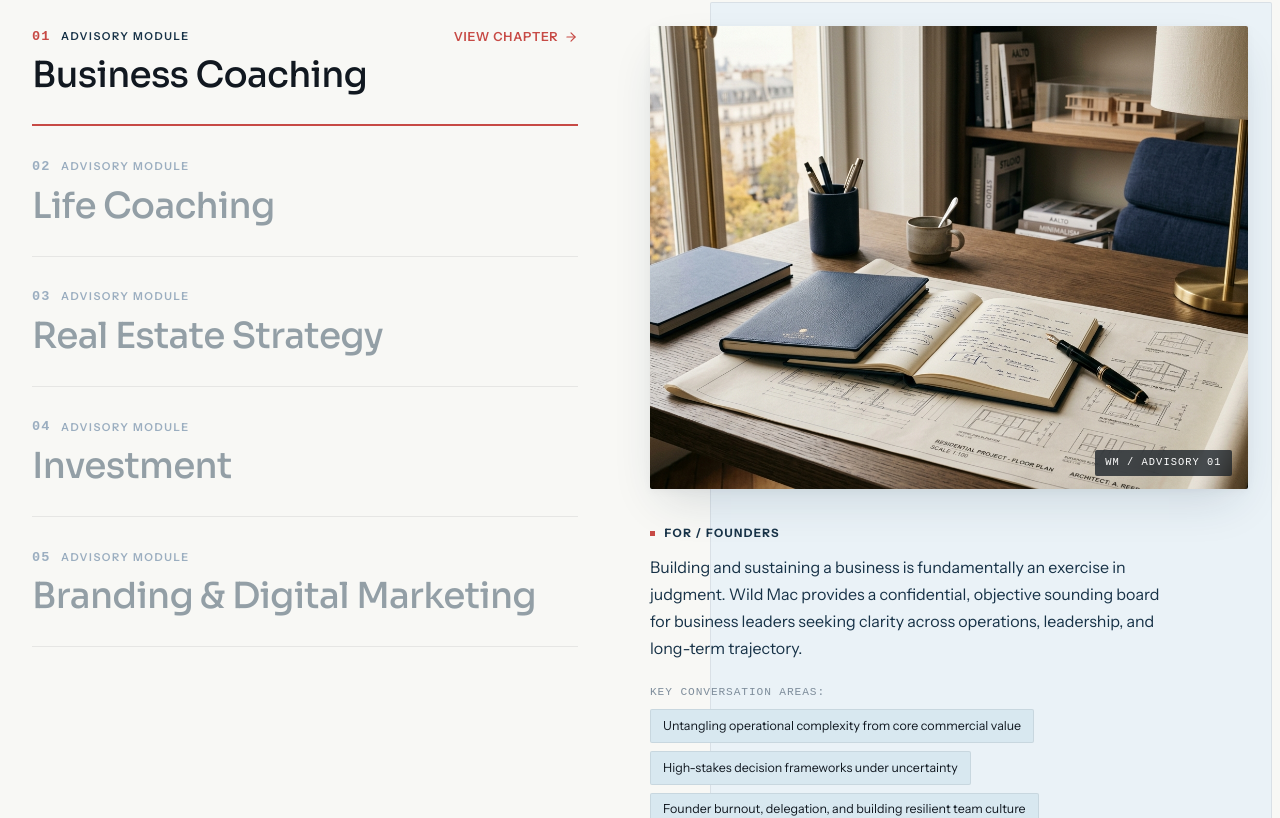
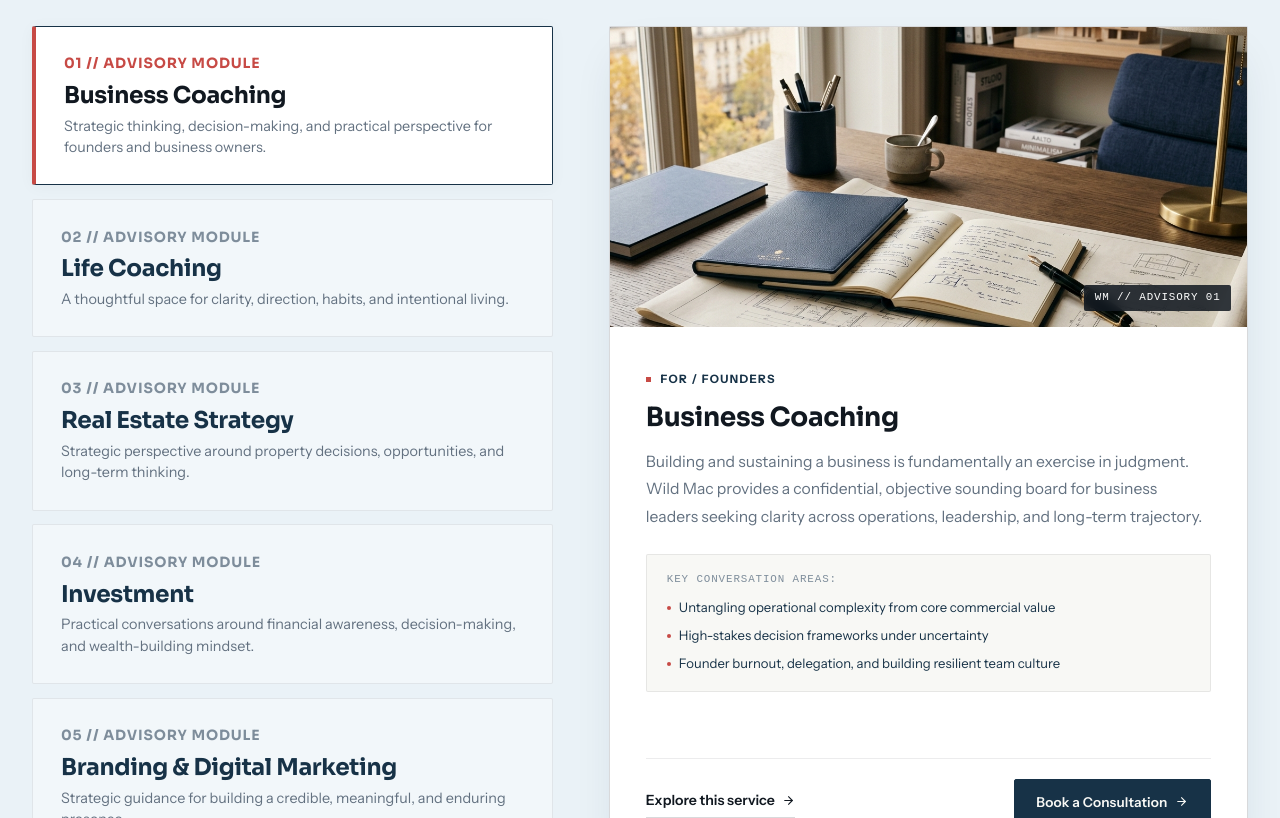
Before and after one commit to clevercroworg/wild-mac, a Next.js app: page / in a window 1280 px wide. Shown: the part 2262-3080 px from the top of the page. Built offline with nearby package versions, Linux system fonts and the light colour scheme.

Commit message:
fix: redesign ServicesContinuum into unified seamless editorial card with balanced padding and enhanced mobile accordion

```diff
--- a/components/ServicesContinuum.jsx
+++ b/components/ServicesContinuum.jsx
@@ -2,8 +2,7 @@
 
 import React, { useState } from 'react';
 import Link from 'next/link';
-import Image from 'next/image';
-import { ArrowRight, ArrowUpRight, ChevronDown, ChevronUp } from 'lucide-react';
+import { ArrowRight, ChevronDown, ChevronUp, CheckCircle2 } from 'lucide-react';
 import { servicesData } from '@/data/services';
 
 export default function ServicesContinuum() {
@@ -14,7 +13,7 @@ export default function ServicesContinuum() {
     <section
       className="section-py-lg services-editorial-section"
       style={{
-        backgroundColor: 'var(--bg-paper-white)',
+        backgroundColor: 'var(--bg-ice-blue)',
         borderBottom: '1px solid var(--border-subtle)',
         position: 'relative',
         overflow: 'hidden',
@@ -61,15 +60,22 @@ export default function ServicesContinuum() {
           <div
             style={{
               display: 'grid',
-              gridTemplateColumns: 'minmax(0, 1.05fr) minmax(0, 1.15fr)',
-              gap: '4.5rem',
-              alignItems: 'flex-start',
+              gridTemplateColumns: 'minmax(0, 1.1fr) minmax(0, 1.35fr)',
+              gap: '3.5rem',
+              alignItems: 'stretch',
             }}
           >
             {/* -------------------------------------------------------------
-                LEFT ZONE: LARGE EDITORIAL SERVICE INDEX (52%)
+                LEFT ZONE: EDITORIAL SERVICE INDEX (5 CHAPTERS)
                 ------------------------------------------------------------- */}
-            <div className="service-index-stack" style={{ display: 'flex', flexDirection: 'column' }}>
+            <div
+              className="service-index-stack"
+              style={{
+                display: 'flex',
+                flexDirection: 'column',
+                justifyContent: 'space-between',
+              }}
+            >
               {servicesData.map((service, index) => {
                 const isActive = service.id === activeId;
                 return (
@@ -77,135 +83,92 @@ export default function ServicesContinuum() {
                     key={service.id}
                     onMouseEnter={() => setActiveId(service.id)}
                     onClick={() => setActiveId(service.id)}
-                    data-cursor="DISCOVER"
                     className={`service-index-row ${isActive ? 'active' : ''}`}
                     style={{
-                      paddingTop: index === 0 ? '0' : '1.85rem',
-                      paddingBottom: '1.85rem',
-                      borderBottom: '1px solid var(--border-subtle)',
+                      padding: '1.6rem 1.75rem',
+                      backgroundColor: isActive ? 'var(--bg-pure-white)' : 'rgba(255, 255, 255, 0.4)',
+                      border: '1px solid',
+                      borderColor: isActive ? 'var(--text-deep-blue)' : 'var(--border-subtle)',
+                      borderLeft: isActive ? '4px solid var(--accent-red)' : '1px solid var(--border-subtle)',
+                      borderRadius: '2px',
                       cursor: 'pointer',
                       position: 'relative',
+                      marginBottom: index < servicesData.length - 1 ? '0.85rem' : '0',
+                      boxShadow: isActive ? 'var(--shadow-subtle)' : 'none',
                       transition: 'all var(--transition-fast)',
                     }}
                   >
-                    {/* Top Micro Label */}
-                    <div style={{ display: 'flex', alignItems: 'center', justifyContent: 'space-between', marginBottom: '0.4rem' }}>
-                      <div style={{ display: 'flex', alignItems: 'center', gap: '0.65rem' }}>
+                    <div style={{ display: 'flex', alignItems: 'center', justifyContent: 'space-between', marginBottom: '0.35rem' }}>
                       <span
                         style={{
-                            fontFamily: 'var(--font-mono)',
-                            fontSize: '0.85rem',
+                          fontFamily: 'var(--font-display)',
+                          fontSize: '0.88rem',
                           fontWeight: 700,
-                            letterSpacing: '0.08em',
-                            color: isActive ? 'var(--accent-red)' : 'var(--text-whisper)',
-                            transition: 'color var(--transition-fast)',
+                          letterSpacing: '0.06em',
+                          color: isActive ? 'var(--accent-red)' : 'var(--text-light)',
                         }}
                       >
-                          {service.number}
+                        {service.number} // ADVISORY MODULE
                       </span>
-                        <span
-                          style={{
-                            fontFamily: 'var(--font-sans)',
-                            fontSize: '0.68rem',
-                            fontWeight: 600,
-                            letterSpacing: '0.14em',
-                            textTransform: 'uppercase',
-                            color: isActive ? 'var(--text-deep-blue)' : 'var(--text-whisper)',
-                            transition: 'color var(--transition-fast)',
-                          }}
-                        >
-                          ADVISORY MODULE
+
+                      <span style={{ fontSize: '0.75rem', fontFamily: 'var(--font-mono)', color: isActive ? 'var(--text-deep-blue)' : 'var(--text-light)' }}>
+                        {service.tag}
                       </span>
                     </div>
 
-                      {/* Active Indicator Arrow */}
-                      <div
-                        style={{
-                          opacity: isActive ? 1 : 0,
-                          transform: isActive ? 'translateX(0)' : 'translateX(-8px)',
-                          transition: 'all var(--transition-fast)',
-                          display: 'flex',
-                          alignItems: 'center',
-                          gap: '0.35rem',
-                          color: 'var(--accent-red)',
-                          fontSize: '0.78rem',
-                          fontFamily: 'var(--font-sans)',
-                          fontWeight: 600,
-                          letterSpacing: '0.06em',
-                        }}
-                      >
-                        <span>VIEW CHAPTER</span>
-                        <ArrowRight size={14} />
-                      </div>
-                    </div>
-
-                    {/* Large Display Serif Title */}
                     <h3
                       className="service-title"
                       style={{
                         fontFamily: 'var(--font-display)',
-                        fontWeight: 500,
-                        fontSize: 'clamp(1.75rem, 2.8vw, 2.5rem)',
-                        lineHeight: 1.15,
-                        color: isActive ? 'var(--text-ink)' : 'rgba(24, 51, 72, 0.45)',
-                        letterSpacing: '-0.02em',
-                        margin: 0,
-                        transition: 'color var(--transition-fast)',
+                        fontSize: '1.45rem',
+                        fontWeight: 650,
+                        lineHeight: 1.25,
+                        color: isActive ? 'var(--text-ink)' : 'var(--text-deep-blue)',
+                        marginBottom: '0.35rem',
                       }}
                     >
                       {service.title}
                     </h3>
 
-                    {/* Active Accent Underline Marker */}
-                    <div
+                    <p
                       style={{
-                        position: 'absolute',
-                        bottom: '-1px',
-                        left: 0,
-                        width: isActive ? '100%' : '0',
-                        height: '2px',
-                        backgroundColor: 'var(--accent-red)',
-                        transition: 'width var(--transition-smooth)',
+                        fontSize: '0.9rem',
+                        color: 'var(--text-muted)',
+                        lineHeight: 1.5,
+                        margin: 0,
                       }}
-                    />
+                    >
+                      {service.subtitle}
+                    </p>
                   </div>
                 );
               })}
             </div>
 
             {/* -------------------------------------------------------------
-                RIGHT ZONE: LARGE EDITORIAL IMAGE PANEL + ANNOTATION (48%)
+                RIGHT ZONE: UNIFIED EDITORIAL SHOWCASE CARD (IMAGE + DETAILS)
                 ------------------------------------------------------------- */}
-            <div className="service-image-zone" style={{ position: 'relative' }}>
-              {/* Subtle Pale-Blue Environmental Backplate Plate */}
             <div
-                className="service-image-backplate"
+              className="service-image-zone"
               style={{
-                  position: 'absolute',
-                  top: '-1.5rem',
-                  right: '-1.5rem',
-                  width: '94%',
-                  height: '106%',
-                  backgroundColor: 'var(--bg-ice-blue)',
+                backgroundColor: 'var(--bg-pure-white)',
+                border: '1px solid var(--border-medium)',
                 borderRadius: '2px',
-                  border: '1px solid var(--border-subtle)',
-                  zIndex: 0,
-                  pointerEvents: 'none',
+                overflow: 'hidden',
+                boxShadow: '0 20px 45px -15px rgba(23, 50, 71, 0.14)',
+                display: 'flex',
+                flexDirection: 'column',
+                justifyContent: 'space-between',
               }}
-              />
-
-              {/* Main Image Viewport with Smooth Crossfade */}
+            >
+              {/* Top: Full-Width Photographic Stage with Crossfade */}
               <div
-                className="service-photo-container"
                 style={{
                   position: 'relative',
-                  zIndex: 1,
                   width: '100%',
-                  aspectRatio: '4 / 3.1',
+                  height: '300px',
+                  backgroundColor: 'var(--text-deep-blue)',
                   overflow: 'hidden',
-                  borderRadius: '2px',
-                  boxShadow: '0 20px 45px -12px rgba(24, 51, 72, 0.16), 0 2px 8px rgba(18, 26, 34, 0.04)',
-                  backgroundColor: 'var(--bg-paper-white)',
                 }}
               >
                 {servicesData.map((service) => {
@@ -220,8 +183,8 @@ export default function ServicesContinuum() {
                         width: '100%',
                         height: '100%',
                         opacity: isVisible ? 1 : 0,
-                        transform: isVisible ? 'scale(1) translateY(0)' : 'scale(1.03) translateY(6px)',
-                        transition: 'opacity 500ms cubic-bezier(0.16, 1, 0.3, 1), transform 600ms cubic-bezier(0.16, 1, 0.3, 1)',
+                        transform: isVisible ? 'scale(1)' : 'scale(1.04)',
+                        transition: 'opacity 450ms cubic-bezier(0.16, 1, 0.3, 1), transform 550ms cubic-bezier(0.16, 1, 0.3, 1)',
                         pointerEvents: isVisible ? 'auto' : 'none',
                       }}
                     >
@@ -238,37 +201,40 @@ export default function ServicesContinuum() {
                   );
                 })}
 
-                {/* Subtle Image Corner Watermark */}
+                {/* Subtle Image Tag */}
                 <div
                   style={{
                     position: 'absolute',
-                    bottom: '0.85rem',
+                    bottom: '1rem',
                     right: '1rem',
-                    backgroundColor: 'rgba(18, 26, 34, 0.75)',
-                    backdropFilter: 'blur(4px)',
-                    color: '#fff',
+                    backgroundColor: 'rgba(17, 24, 32, 0.85)',
+                    backdropFilter: 'blur(6px)',
+                    color: '#FFFFFF',
                     padding: '0.25rem 0.65rem',
                     borderRadius: '2px',
-                    fontSize: '0.65rem',
+                    fontSize: '0.68rem',
                     fontFamily: 'var(--font-mono)',
-                    letterSpacing: '0.1em',
+                    letterSpacing: '0.08em',
                     zIndex: 2,
                   }}
                 >
-                  WM / ADVISORY {activeService.number}
+                  WM // ADVISORY {activeService.number}
                 </div>
               </div>
 
-              {/* Editorial Annotation Beneath Image (No big blue box) */}
+              {/* Bottom: Clean Structured Details & Actions */}
               <div
                 style={{
-                  position: 'relative',
-                  zIndex: 1,
-                  paddingTop: '1.75rem',
+                  padding: '2.25rem 2.25rem 2rem 2.25rem',
+                  display: 'flex',
+                  flexDirection: 'column',
+                  justifyContent: 'space-between',
+                  flex: 1,
                 }}
               >
+                <div>
                   {/* For Label */}
-                <div style={{ marginBottom: '0.65rem' }}>
+                  <div style={{ marginBottom: '0.75rem' }}>
                     <span
                       className="editorial-stamp"
                       style={{
@@ -280,57 +246,72 @@ export default function ServicesContinuum() {
                     </span>
                   </div>
 
+                  {/* Title */}
+                  <h3
+                    style={{
+                      fontFamily: 'var(--font-display)',
+                      fontSize: '1.65rem',
+                      fontWeight: 700,
+                      color: 'var(--text-ink)',
+                      marginBottom: '0.85rem',
+                      lineHeight: 1.25,
+                    }}
+                  >
+                    {activeService.title}
+                  </h3>
+
                   {/* Strategic Paragraph */}
                   <p
                     style={{
-                    fontSize: '1rem',
-                    color: 'var(--text-deep-blue)',
-                    lineHeight: 1.7,
-                    marginBottom: '1.25rem',
-                    maxWidth: '520px',
+                      fontSize: '0.98rem',
+                      color: 'var(--text-muted)',
+                      lineHeight: 1.75,
+                      marginBottom: '1.5rem',
                     }}
                   >
                     {activeService.overview}
                   </p>
 
-                {/* Typical Conversation Themes (Subtle Tags) */}
-                <div style={{ marginBottom: '1.75rem' }}>
-                  <span style={{ display: 'block', fontSize: '0.7rem', fontFamily: 'var(--font-mono)', color: 'var(--text-light)', letterSpacing: '0.08em', marginBottom: '0.5rem', textTransform: 'uppercase' }}>
+                  {/* Typical Conversation Themes (Clean List) */}
+                  <div style={{ marginBottom: '1.75rem', backgroundColor: 'var(--bg-paper-white)', padding: '1rem 1.25rem', borderRadius: '2px', border: '1px solid var(--border-subtle)' }}>
+                    <span style={{ display: 'block', fontSize: '0.68rem', fontFamily: 'var(--font-mono)', color: 'var(--text-light)', letterSpacing: '0.08em', marginBottom: '0.5rem', textTransform: 'uppercase' }}>
                       KEY CONVERSATION AREAS:
                     </span>
-                  <div style={{ display: 'flex', flexWrap: 'wrap', gap: '0.5rem' }}>
+                    <div style={{ display: 'flex', flexDirection: 'column', gap: '0.4rem' }}>
                       {activeService.conversationThemes.slice(0, 3).map((theme, i) => (
-                      <span
-                        key={i}
-                        style={{
-                          fontSize: '0.78rem',
-                          backgroundColor: 'var(--bg-mist-blue)',
-                          color: 'var(--text-ink)',
-                          padding: '0.35rem 0.75rem',
-                          borderRadius: '2px',
-                          border: '1px solid var(--border-subtle)',
-                        }}
-                      >
-                        {theme.split('.')[0]}
-                      </span>
+                        <div key={i} style={{ display: 'flex', alignItems: 'center', gap: '0.5rem', fontSize: '0.82rem', color: 'var(--text-deep-blue)' }}>
+                          <span style={{ width: '4px', height: '4px', backgroundColor: 'var(--accent-red)', borderRadius: '50%', flexShrink: 0 }} />
+                          <span>{theme.split('.')[0]}</span>
+                        </div>
                       ))}
                     </div>
                   </div>
+                </div>
 
-                {/* Direct Action Link */}
-                <div style={{ display: 'flex', alignItems: 'center', gap: '1.75rem', flexWrap: 'wrap' }}>
+                {/* Actions Row */}
+                <div
+                  style={{
+                    display: 'flex',
+                    alignItems: 'center',
+                    justifyContent: 'space-between',
+                    gap: '1.25rem',
+                    flexWrap: 'wrap',
+                    paddingTop: '1.25rem',
+                    borderTop: '1px solid var(--border-subtle)',
+                  }}
+                >
                   <Link
                     href={`/services#${activeService.id}`}
                     className="editorial-link"
                     style={{
-                      fontSize: '0.92rem',
+                      fontSize: '0.88rem',
                       fontWeight: 600,
-                      gap: '0.5rem',
+                      gap: '0.45rem',
                       color: 'var(--text-ink)',
                     }}
                   >
                     <span>Explore this service</span>
-                    <ArrowRight size={14} />
+                    <ArrowRight size={13} />
                   </Link>
 
                   <Link
@@ -343,7 +324,7 @@ export default function ServicesContinuum() {
                     }}
                   >
                     <span>Book a Consultation</span>
-                    <ArrowRight size={14} />
+                    <ArrowRight size={13} />
                   </Link>
                 </div>
               </div>
@@ -352,7 +333,7 @@ export default function ServicesContinuum() {
         </div>
 
         {/* ===================================================================
-            03 — MOBILE VERTICAL EDITORIAL ACCORDION (SCREENS <= 768px)
+            03 — MOBILE VERTICAL EDITORIAL ACCORDION (SCREENS <= 900px)
             =================================================================== */}
         <div className="services-mobile-accordion">
           <div style={{ display: 'flex', flexDirection: 'column', gap: '1rem' }}>
@@ -362,13 +343,14 @@ export default function ServicesContinuum() {
                 <div
                   key={service.id}
                   style={{
-                    backgroundColor: isExpanded ? 'var(--bg-ice-blue)' : 'var(--bg-pure-white)',
+                    backgroundColor: 'var(--bg-pure-white)',
                     border: '1px solid',
-                    borderColor: isExpanded ? 'var(--border-medium)' : 'var(--border-subtle)',
-                    borderLeft: isExpanded ? '3px solid var(--accent-red)' : '1px solid var(--border-subtle)',
+                    borderColor: isExpanded ? 'var(--text-deep-blue)' : 'var(--border-subtle)',
+                    borderLeft: isExpanded ? '4px solid var(--accent-red)' : '1px solid var(--border-subtle)',
                     borderRadius: '2px',
                     overflow: 'hidden',
                     transition: 'all var(--transition-fast)',
+                    boxShadow: isExpanded ? 'var(--shadow-subtle)' : 'none',
                   }}
                 >
                   {/* Accordion Trigger Header */}
@@ -390,14 +372,14 @@ export default function ServicesContinuum() {
                   >
                     <div>
                       <div style={{ display: 'flex', alignItems: 'center', gap: '0.5rem', marginBottom: '0.25rem' }}>
-                        <span style={{ fontFamily: 'var(--font-mono)', fontSize: '0.78rem', fontWeight: 700, color: isExpanded ? 'var(--accent-red)' : 'var(--text-light)' }}>
+                        <span style={{ fontFamily: 'var(--font-display)', fontSize: '0.78rem', fontWeight: 700, color: isExpanded ? 'var(--accent-red)' : 'var(--text-light)' }}>
                           {service.number}
                         </span>
-                        <span style={{ fontSize: '0.65rem', fontFamily: 'var(--font-sans)', letterSpacing: '0.1em', textTransform: 'uppercase', color: 'var(--text-light)' }}>
-                          ADVISORY MODULE
+                        <span style={{ fontSize: '0.65rem', fontFamily: 'var(--font-sans)', letterSpacing: '0.08em', textTransform: 'uppercase', color: 'var(--text-light)' }}>
+                          {service.tag}
                         </span>
                       </div>
-                      <h3 style={{ fontFamily: 'var(--font-display)', fontSize: '1.35rem', margin: 0, color: 'var(--text-ink)', lineHeight: 1.2 }}>
+                      <h3 style={{ fontFamily: 'var(--font-display)', fontSize: '1.25rem', fontWeight: 650, margin: 0, color: 'var(--text-ink)', lineHeight: 1.25 }}>
                         {service.title}
                       </h3>
                     </div>
@@ -407,7 +389,7 @@ export default function ServicesContinuum() {
                     </div>
                   </button>
 
-                  {/* Expanded Content with Image */}
+                  {/* Expanded Content with Image and Details */}
                   {isExpanded && (
                     <div style={{ padding: '0 1.25rem 1.5rem 1.25rem', borderTop: '1px solid var(--border-subtle)', paddingTop: '1.25rem' }}>
                       {/* Image */}
@@ -417,8 +399,7 @@ export default function ServicesContinuum() {
                           aspectRatio: '16 / 10',
                           overflow: 'hidden',
                           borderRadius: '2px',
-                          marginBottom: '1.25rem',
-                          boxShadow: 'var(--shadow-subtle)',
+                          marginBottom: '1rem',
                         }}
                       >
                         <img
@@ -428,12 +409,20 @@ export default function ServicesContinuum() {
                         />
                       </div>
 
+                      {/* For Label */}
+                      <div style={{ marginBottom: '0.5rem' }}>
+                        <span className="editorial-stamp" style={{ fontSize: '0.7rem' }}>
+                          FOR / {service.whoItIsFor.split(',')[0]}
+                        </span>
+                      </div>
+
                       {/* Strategic Copy */}
-                      <p style={{ fontSize: '0.92rem', color: 'var(--text-deep-blue)', lineHeight: 1.65, marginBottom: '1.25rem' }}>
+                      <p style={{ fontSize: '0.92rem', color: 'var(--text-muted)', lineHeight: 1.65, marginBottom: '1.25rem' }}>
                         {service.overview}
                       </p>
 
-                      {/* CTA */}
+                      {/* Action Buttons */}
+                      <div style={{ display: 'flex', flexDirection: 'column', gap: '0.75rem' }}>
                         <Link
                           href="/consultation"
                           className="btn btn-primary"
@@ -444,9 +433,22 @@ export default function ServicesContinuum() {
                             gap: '0.5rem',
                           }}
                         >
-                        <span>Book a Conversation</span>
+                          <span>Book a Consultation</span>
                           <ArrowRight size={14} />
                         </Link>
+
+                        <Link
+                          href={`/services#${service.id}`}
+                          className="editorial-link"
+                          style={{
+                            justifyContent: 'center',
+                            fontSize: '0.85rem',
+                          }}
+                        >
+                          <span>Explore details</span>
+                          <ArrowRight size={12} />
+                        </Link>
+                      </div>
                     </div>
                   )}
                 </div>
@@ -456,7 +458,7 @@ export default function ServicesContinuum() {
         </div>
 
         {/* ===================================================================
-            04 — HOMEPAGE SECTION ENDING (AUTHORIAL PHILOSOPHY CLOSING)
+            04 — SECTION ENDING (AUTHORIAL PHILOSOPHY CLOSING)
             =================================================================== */}
         <div
           style={{
@@ -503,10 +505,6 @@ export default function ServicesContinuum() {
           display: none;
         }
 
-        .service-index-row:hover .service-title {
-          color: var(--text-ink) !important;
-        }
-
         @media (max-width: 900px) {
           .services-desktop-stage {
             display: none !important;
```
Lines whose indentation alone changed are shown as unchanged.
